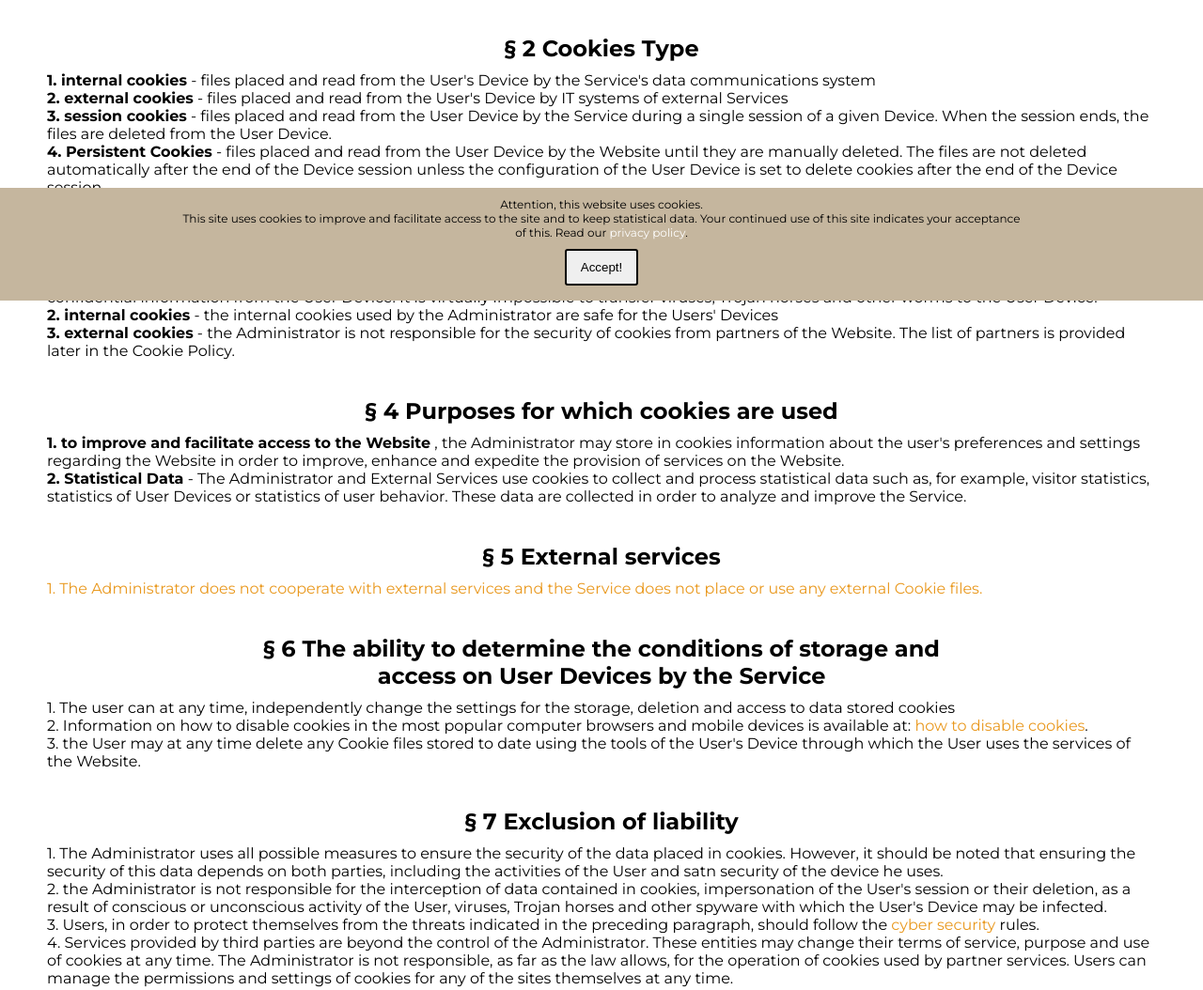
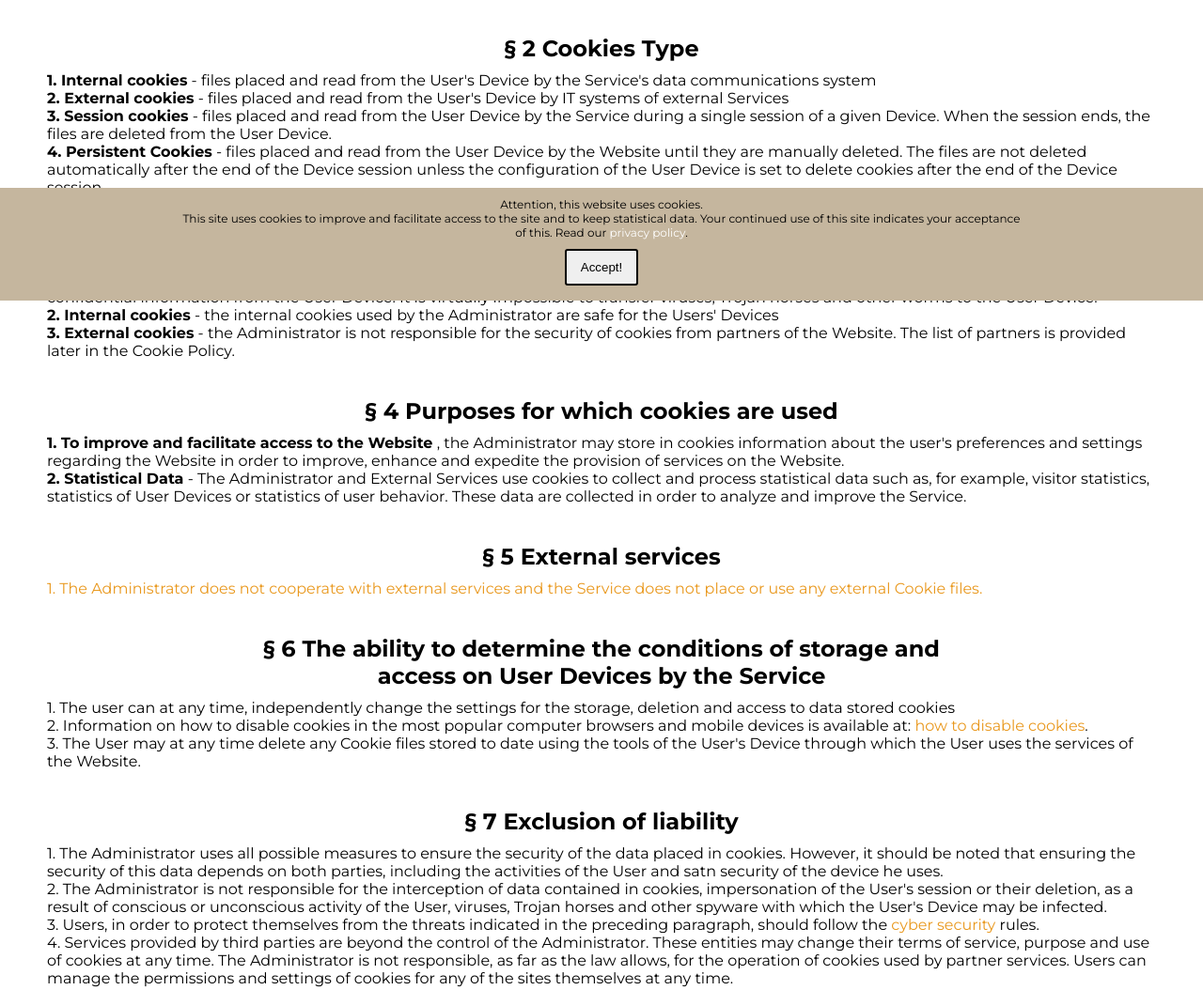
Before and after one commit to m-dudzinski/m-dudzinski, a website: page privacy-eng.html in a window 1280 px wide. Shown: the part 480-1534 px from the top of the page at 94% size. Drawn offline with Linux system fonts and the light colour scheme.

Commit message:
Upgrade privacy policy

```diff
--- a/privacy-eng.html
+++ b/privacy-eng.html
@@ -18,7 +18,8 @@
         <div class="cookies wrapper">
             <p>Attention, this website uses cookies.
                 <br>This site uses cookies to improve and facilitate access to the site and to keep statistical data.
-                Your continued use of this site indicates your acceptance of this. Read our <a href="./privacy.html">
+                Your continued use of this site indicates your acceptance of this. Read our <a
+                    href="./privacy-eng.html">
                     privacy policy</a>.
             </p>
             <button class="cookies-btn">Accept!</button>
@@ -86,15 +87,15 @@
             </div>
             <ul>
                 <li>
-                    <p><strong>1. internal cookies</strong> - files placed and read from the User's Device by the
+                    <p><strong>1. Internal cookies</strong> - files placed and read from the User's Device by the
                         Service's data communications system</p>
                 </li>
                 <li>
-                    <p><strong>2. external cookies</strong> - files placed and read from the User's Device by IT systems
+                    <p><strong>2. External cookies</strong> - files placed and read from the User's Device by IT systems
                         of external Services</p>
                 </li>
                 <li>
-                    <p><strong>3. session cookies</strong> - files placed and read from the User Device by the Service
+                    <p><strong>3. Session cookies</strong> - files placed and read from the User Device by the Service
                         during a single session of a given Device. When the session ends, the files are deleted from the
                         User Device.
                     </p>
@@ -119,11 +120,11 @@
                         the User Device.</p>
                 </li>
                 <li>
-                    <p><strong>2. internal cookies</strong> - the internal cookies used by the Administrator are safe
+                    <p><strong>2. Internal cookies</strong> - the internal cookies used by the Administrator are safe
                         for the Users' Devices</p>
                 </li>
                 <li>
-                    <p><strong>3. external cookies</strong> - the Administrator is not responsible for the security of
+                    <p><strong>3. External cookies</strong> - the Administrator is not responsible for the security of
                         cookies from partners of the Website. The list of partners is provided later in the Cookie
                         Policy.</p>
                 </li>
@@ -134,7 +135,7 @@
             </div>
             <ul>
                 <li>
-                    <p><strong>1. to improve and facilitate access to the Website</strong>
+                    <p><strong>1. To improve and facilitate access to the Website</strong>
                         , the Administrator may store in cookies information about the user's preferences and settings
                         regarding the Website in order to improve, enhance and expedite the provision of services on the
                         Website.</p>
@@ -169,7 +170,7 @@
                     </p>
                 </li>
                 <li>
-                    <p>3. the User may at any time delete any Cookie files stored to date using the tools of the User's
+                    <p>3. The User may at any time delete any Cookie files stored to date using the tools of the User's
                         Device through which the User uses the services of the Website.</p>
                 </li>
             </ul>
@@ -181,7 +182,7 @@
                 <li>1. The Administrator uses all possible measures to ensure the security of the data placed in
                     cookies. However, it should be noted that ensuring the security of this data depends on both
                     parties, including the activities of the User and satn security of the device he uses.</li>
-                <li>2. the Administrator is not responsible for the interception of data contained in cookies,
+                <li>2. The Administrator is not responsible for the interception of data contained in cookies,
                     impersonation of the User's session or their deletion, as a result of conscious or unconscious
                     activity of the User, viruses, Trojan horses and other spyware with which the User's Device may be
                     infected.</li>
```
Also changed, not shown: privacy-pl.html (+29 -16 lines).
